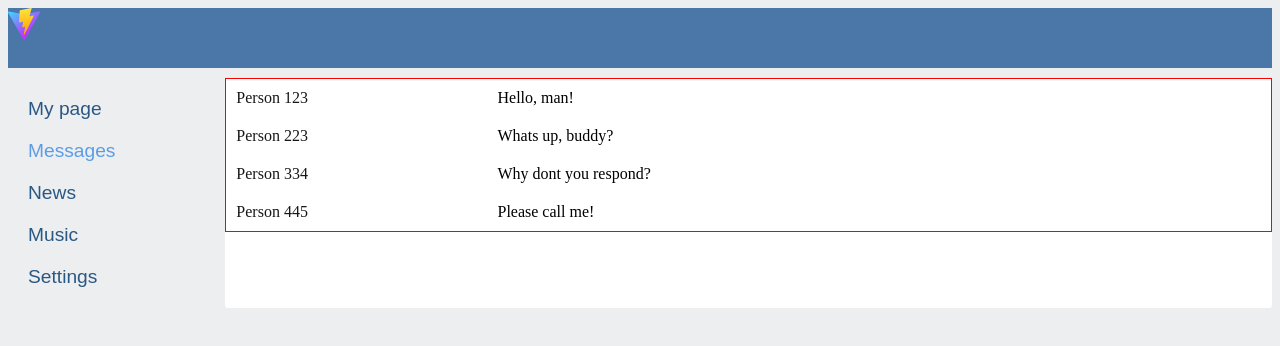
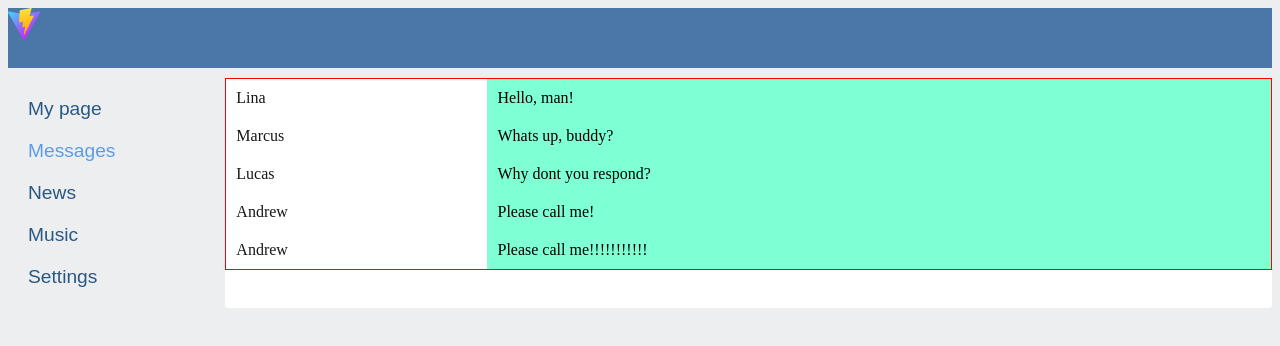
Before and after one commit to konstantine-sa/social-media-network-project, a React (Vite) app: page /messages in a window 1280 px wide. Shown: the top 346 px of the page. Built offline with nearby package versions, Linux system fonts and the light colour scheme.

Commit message:
.map method added to Messages

```diff
--- a/src/components/Messages/Messages.jsx
+++ b/src/components/Messages/Messages.jsx
@@ -2,6 +2,8 @@ import { NavLink } from "react-router-dom";
 import classNames from "./Messages.module.css";
 
 const setActive = ({ isActive }) => (isActive ? classNames.active : "");
+
+//===================================== DIALOG ==============================================
 
 const Dialog = (props) => {
   return (
@@ -13,26 +15,43 @@ const Dialog = (props) => {
   );
 };
 
+let dialogsData = [
+  { id: 1, name: "Lina" },
+  { id: 2, name: "Marcus" },
+  { id: 3, name: "Lucas" },
+  { id: 4, name: "Andrew" },
+  { id: 5, name: "Andrew" },
+];
+
+let dialogsElements = dialogsData.map((dial) => (
+  <Dialog name={dial.name} id={dial.id} key={dial.id} />
+));
+
+//===================================== MESSAGES ==============================================
+
 const Message = (props) => {
   return <div className={classNames.message}>{props.message}</div>;
 };
 
+let messagesData = [
+  { id: 1, message: "Hello, man!" },
+  { id: 2, message: "Whats up, buddy?" },
+  { id: 3, message: "Why dont you respond?" },
+  { id: 4, message: "Please call me!" },
+  { id: 5, message: "Please call me!!!!!!!!!!!" },
+];
+
+let messageElements = messagesData.map((mess) => {
+  return <Message message={mess.message} key={mess.id} />;
+});
+
+//===================================== end of MESSAGES ==============================================
+
 const Messages = () => {
-  console.log(classNames);
   return (
     <div className={classNames.dialogs__wrapper}>
-      <div className={classNames.dialogs}>
-        <Dialog name="Person 123" id="1" />
-        <Dialog name="Person 223" id="2" />
-        <Dialog name="Person 334" id="3" />
-        <Dialog name="Person 445" id="4" />
-      </div>
-      <div className={classNames.messages}>
-        <Message message="Hello, man!" />
-        <Message message="Whats up, buddy?" />
-        <Message message="Why dont you respond?" />
-        <Message message="Please call me!" />
-      </div>
+      <div className={classNames.dialogs}>{dialogsElements}</div>
+      <div className={classNames.messages}>{messageElements}</div>
     </div>
   );
 };
--- a/src/components/Messages/Messages.module.css
+++ b/src/components/Messages/Messages.module.css
@@ -22,8 +22,10 @@ a.active {
 }
 
 .messages {
+  background-color: aquamarine;
 }
 
 .message {
   padding: 10px;
+  /* background-color: brown; */
 }
```
Also changed, not shown: 1 other file (tests, documents, lock files or other folders).
